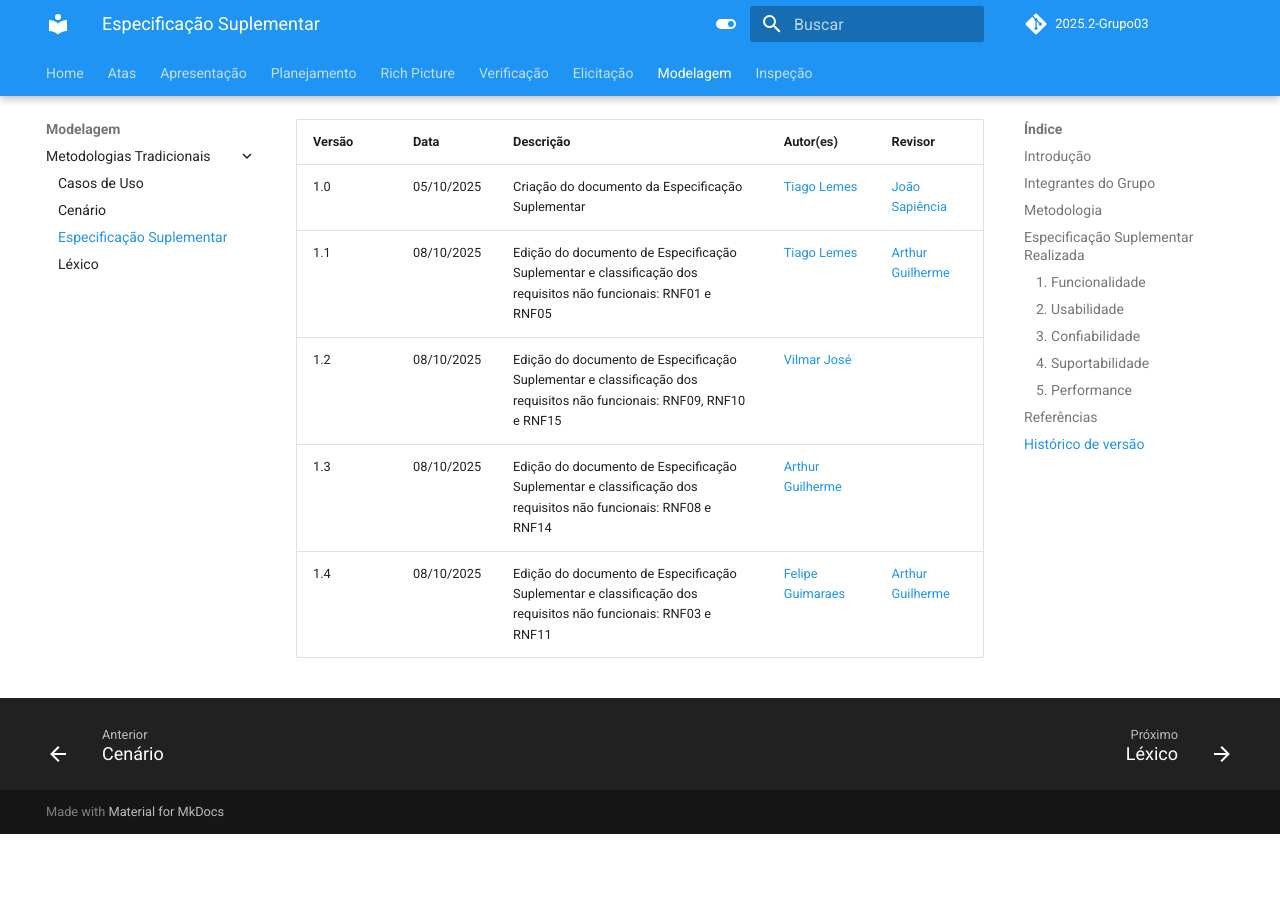
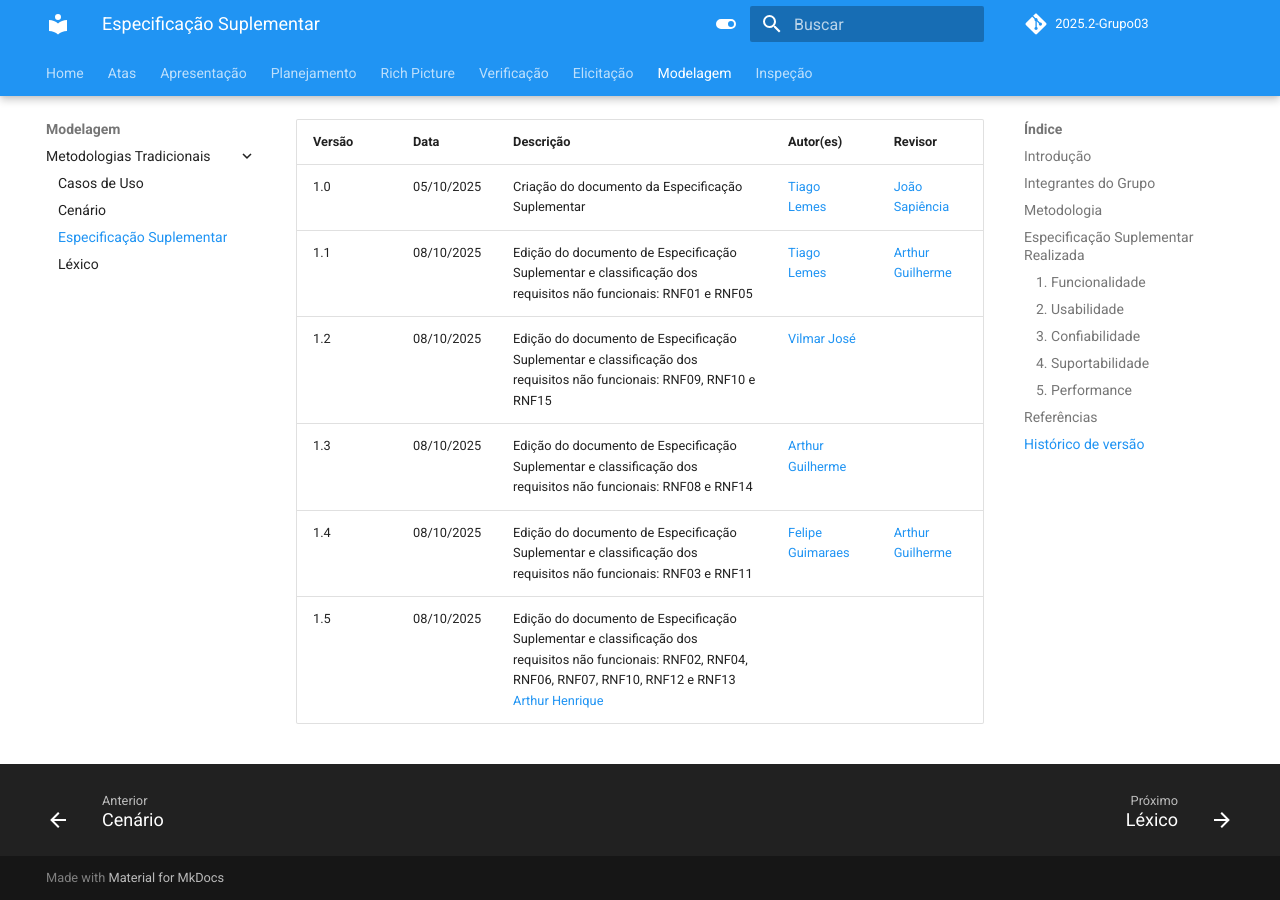
Before and after one commit to Requisitos-de-Software/2025.2-Grupo03, an MkDocs documentation site: the page built from docs/Modelagem/especificacao_suplementar.md, in a window 1280 px wide and 900 px high, scrolled down 5010 px. Built offline with MkDocs 1.6.1 and Material for MkDocs 9.7.7, drawn with Linux system fonts in a browser that asks for light colours; comment, search, counter and statistics services are not loaded; before the commit the page ends 5844 px from its top, so only the background shows below that.

Commit message:
Update Histórico de versão especificação suplementar

```diff
--- a/docs/Modelagem/especificacao_suplementar.md
+++ b/docs/Modelagem/especificacao_suplementar.md
@@ -169,3 +169,4 @@ Esta seção trata dos requisitos relacionados ao desempenho do sistema, incluin
 | 1.2    | 08/10/2025 | Edição do documento de Especificação Suplementar e classificação dos requisitos não funcionais: RNF09, RNF10 e RNF15 | [Vilmar José](https://github.com/VilmarFagundes) |  |
 | 1.3    | 08/10/2025 | Edição do documento de Especificação Suplementar e classificação dos requisitos não funcionais: RNF08 e RNF14 | [Arthur Guilherme](https://github.com/ArthurGuilher62) | |
 | 1.4    | 08/10/2025 | Edição do documento de Especificação Suplementar e classificação dos requisitos não funcionais: RNF03 e RNF11 |[Felipe Guimaraes](https://github.com/felipegf1) | [Arthur Guilherme](https://github.com/ArthurGuilher62) |
+| 1.5    | 08/10/2025 | Edição do documento de Especificação Suplementar e classificação dos requisitos não funcionais: RNF02, RNF04, RNF06, RNF07, RNF10, RNF12 e RNF13 [Arthur Henrique](https://github.com/ArthurGuilher62) |
```
